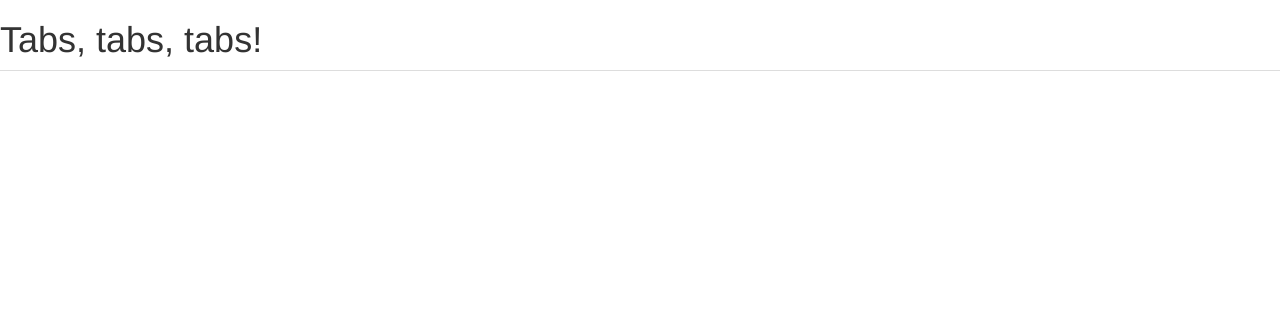
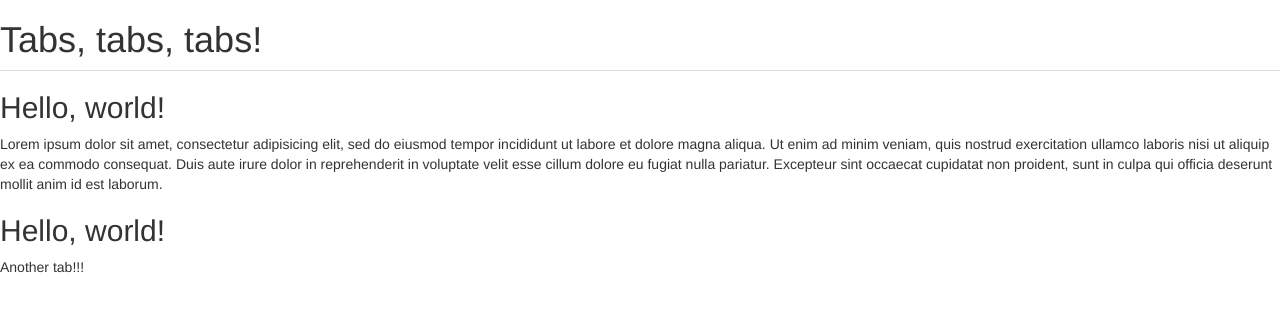
Before and after one commit to ciprianna/08-10-angular_js, a plain HTML site: page tabs/index.html in a window 1280 px wide. Drawn offline with nearby package versions, Linux system fonts and the light colour scheme.

Commit message:
Added ng-transclude so that information doesn't write over itself

```diff
--- a/tabs/tabset.html
+++ b/tabs/tabset.html
@@ -4,4 +4,6 @@
       <a href="" role="tab" ng-click="tabset.select(tab)">{{ tab.heading }}</a>
     </li>
   </ul>
+  <ng-transclude>
+  </ng-transclude>
 </div>
```
